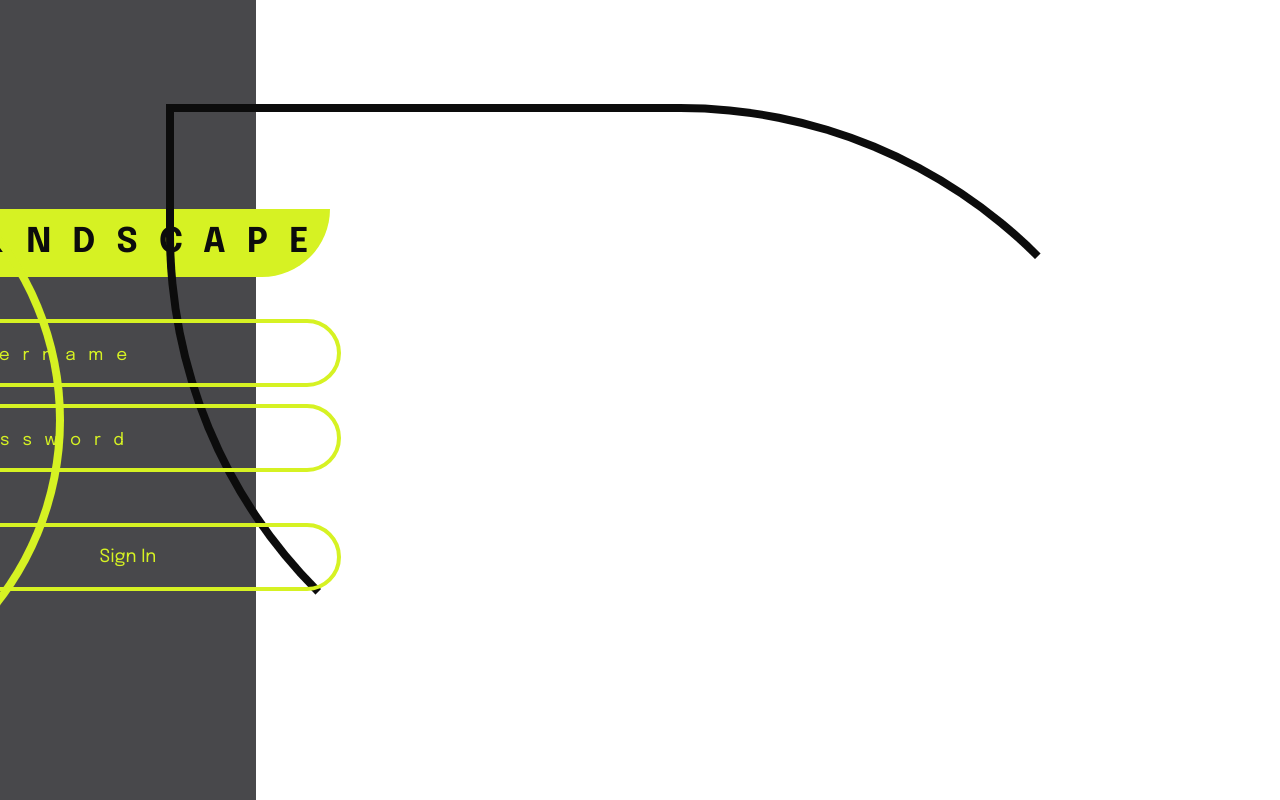
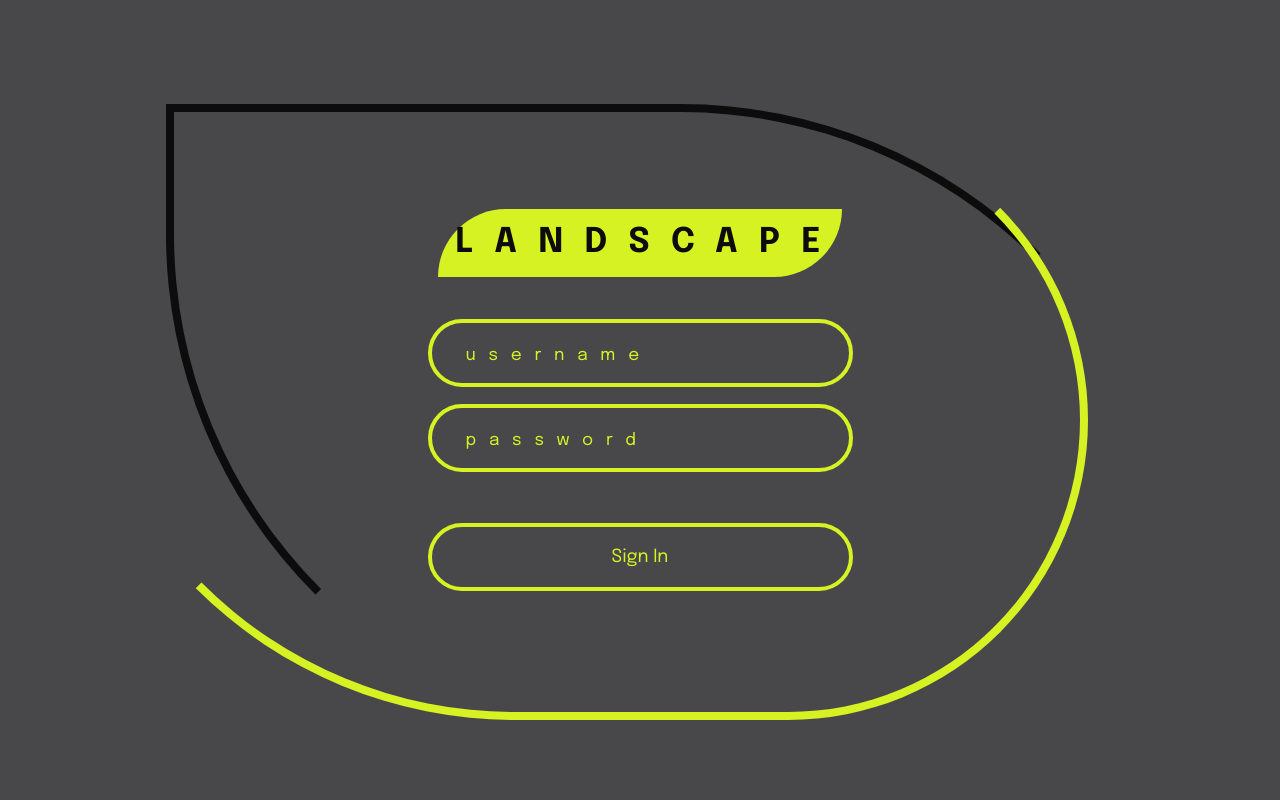
Before and after one commit to badeyesightcat/bug-tracker-react, a React (Vite) app in the folder frontend/: page / in a window 1280 px wide. Built offline with nearby package versions, Linux system fonts and the light colour scheme.

Commit message:
Modify login page's display style

```diff
--- a/frontend/src/Views/Login/login.css
+++ b/frontend/src/Views/Login/login.css
@@ -2,6 +2,7 @@
   position: relative;
   height: 100vh;
   background-color: var(--neutral700);
+  grid-area: 1 / 1 / 2 / 3;
 }
 
 .login-wrap::before,
```
